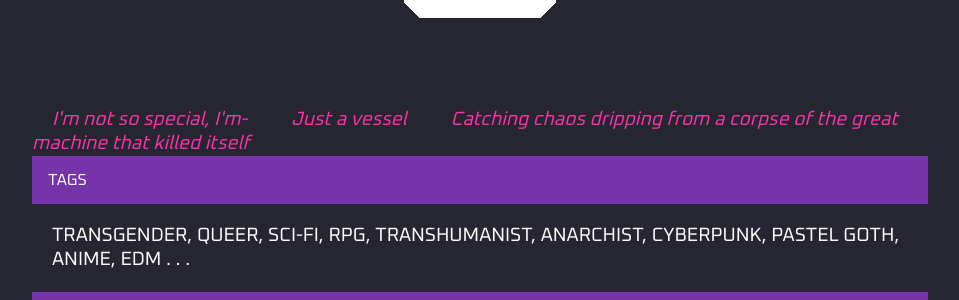
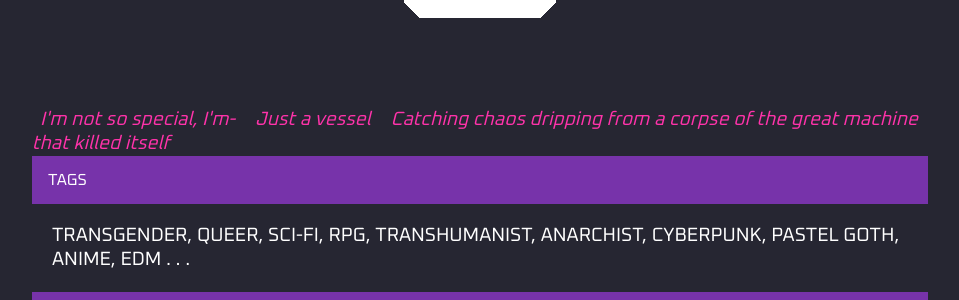
Before and after one commit to V3663L/v3663l.github.io, a Jekyll site: the page built from about/index.html, in a window 1280 px wide. Shown: the part 1230-1530 px from the top of the page, without its empty margins (160-1119 px from the left). Built offline with Jekyll 4.4.1, drawn with Linux system fonts in a browser that asks for light colours.

Commit message:
Update main.css

```diff
--- a/css/main.css
+++ b/css/main.css
@@ -116,7 +116,7 @@
     font-size: 1.2em;
     color: #ff33aa;
     padding: 8px 8px 8px 8px;
-    margin: 12px 12px 12px 12px;
+    margin: 24px 2048px 24px 2048;
 
     text-align: center;
 }
```
